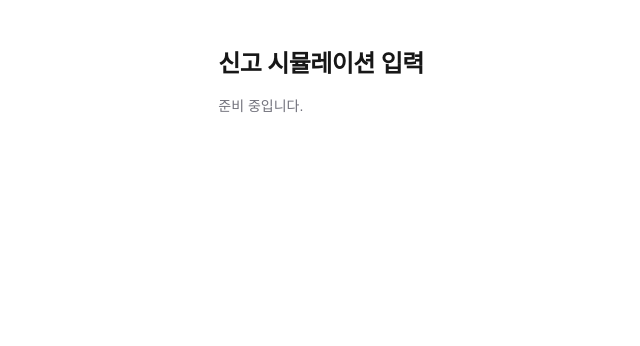
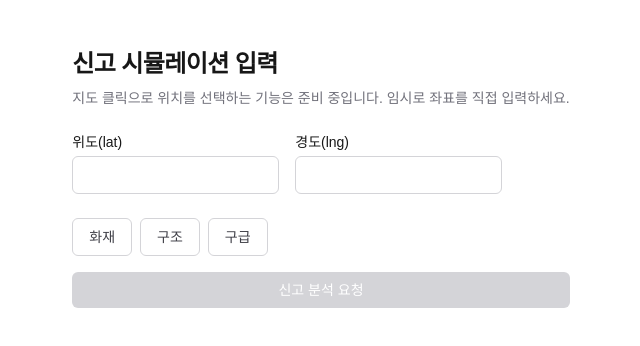
Before and after one commit to Trouvler/Ember-Client, a Next.js app: page /analysis/new in a window 1280 px wide. Shown: the top 346 px of the page, without its empty margins (319-959 px from the left). Built offline with nearby package versions, Linux system fonts and the light colour scheme; no server answers.

Commit message:
feat: 신고 제출 폼 위젯 추가 및 신고 입력 뷰 연결

```diff
--- a/src/views/analysis-new/ui/AnalysisNewView.tsx
+++ b/src/views/analysis-new/ui/AnalysisNewView.tsx
@@ -1,10 +1,60 @@
+"use client";
+
+import { useState } from "react";
+import DispatchRequestForm from "@/widgets/dispatch-request-form/ui/DispatchRequestForm";
+import type {
+  DispatchAnalysisResult,
+  DispatchLocation,
+} from "@/entities/dispatch-analysis/model/types";
+
 export default function AnalysisNewView() {
+  const [lat, setLat] = useState("");
+  const [lng, setLng] = useState("");
+  const [result, setResult] = useState<DispatchAnalysisResult | null>(null);
+
+  const location: DispatchLocation | null =
+    lat !== "" && lng !== "" ? { lat: Number(lat), lng: Number(lng) } : null;
+
   return (
     <div className="mx-auto max-w-3xl px-6 py-12">
       <h1 className="text-2xl font-semibold tracking-tight">
         신고 시뮬레이션 입력
       </h1>
-      <p className="mt-4 text-sm text-zinc-500">준비 중입니다.</p>
+      <p className="mt-2 text-sm text-zinc-500">
+        지도 클릭으로 위치를 선택하는 기능은 준비 중입니다. 임시로 좌표를 직접
+        입력하세요.
+      </p>
+
+      <div className="mt-6 flex gap-4">
+        <label className="flex flex-col gap-1 text-sm">
+          위도(lat)
+          <input
+            type="number"
+            value={lat}
+            onChange={(event) => setLat(event.target.value)}
+            className="rounded-md border border-zinc-300 px-3 py-2"
+          />
+        </label>
+        <label className="flex flex-col gap-1 text-sm">
+          경도(lng)
+          <input
+            type="number"
+            value={lng}
+            onChange={(event) => setLng(event.target.value)}
+            className="rounded-md border border-zinc-300 px-3 py-2"
+          />
+        </label>
+      </div>
+
+      <div className="mt-6">
+        <DispatchRequestForm location={location} onSubmitted={setResult} />
+      </div>
+
+      {result ? (
+        <p className="mt-6 text-sm text-emerald-700">
+          분석 요청이 접수되었습니다. (분석 ID: {result.id})
+        </p>
+      ) : null}
     </div>
   );
 }
--- /dev/null
+++ b/src/widgets/dispatch-request-form/ui/DispatchRequestForm.tsx
@@ -0,0 +1,64 @@
+"use client";
+
+import { useState } from "react";
+import { postDispatchAnalysis } from "@/entities/dispatch-analysis/api/postDispatchAnalysis";
+import IncidentTypeSelector from "@/entities/dispatch-analysis/ui/IncidentTypeSelector";
+import type {
+  DispatchAnalysisResult,
+  DispatchLocation,
+  IncidentType,
+} from "@/entities/dispatch-analysis/model/types";
+import LoadingSpinner from "@/shared/ui/LoadingSpinner";
+import ErrorFallback from "@/shared/ui/ErrorFallback";
+
+interface DispatchRequestFormProps {
+  location: DispatchLocation | null;
+  onSubmitted: (result: DispatchAnalysisResult) => void;
+}
+
+export default function DispatchRequestForm({
+  location,
+  onSubmitted,
+}: DispatchRequestFormProps) {
+  const [incidentType, setIncidentType] = useState<IncidentType | null>(null);
+  const [isSubmitting, setIsSubmitting] = useState(false);
+  const [error, setError] = useState<string | null>(null);
+
+  const isDisabled = !location || !incidentType || isSubmitting;
+
+  const handleSubmit = async () => {
+    if (!location || !incidentType) {
+      return;
+    }
+
+    setIsSubmitting(true);
+    setError(null);
+
+    try {
+      const result = await postDispatchAnalysis({ location, incidentType });
+      onSubmitted(result);
+    } catch {
+      setError("신고 분석 요청에 실패했습니다.");
+    } finally {
+      setIsSubmitting(false);
+    }
+  };
+
+  return (
+    <div className="flex flex-col gap-4">
+      <IncidentTypeSelector value={incidentType} onChange={setIncidentType} />
+
+      {isSubmitting ? <LoadingSpinner label="분석 요청 중" /> : null}
+      {error ? <ErrorFallback message={error} onRetry={handleSubmit} /> : null}
+
+      <button
+        type="button"
+        disabled={isDisabled}
+        onClick={handleSubmit}
+        className="rounded-md bg-zinc-900 px-4 py-2 text-sm font-medium text-white disabled:cursor-not-allowed disabled:bg-zinc-300"
+      >
+        신고 분석 요청
+      </button>
+    </div>
+  );
+}
```
